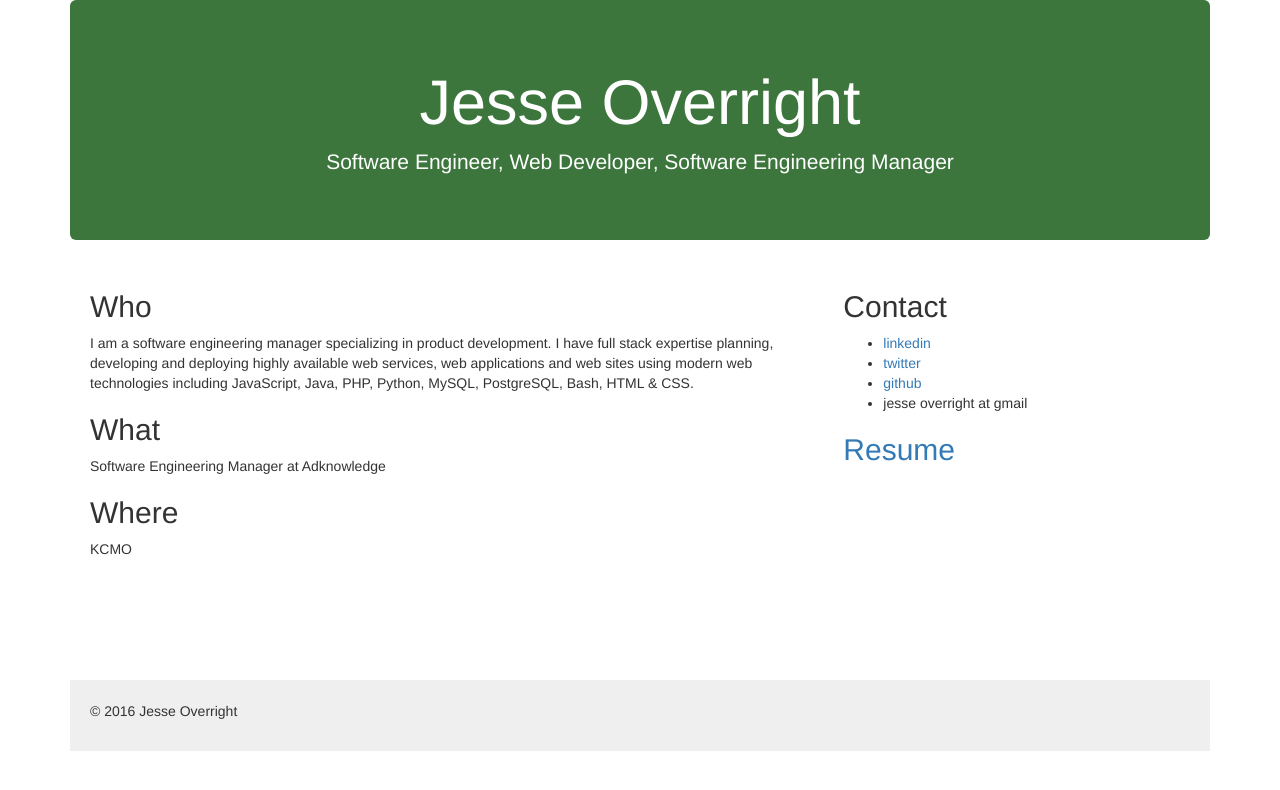
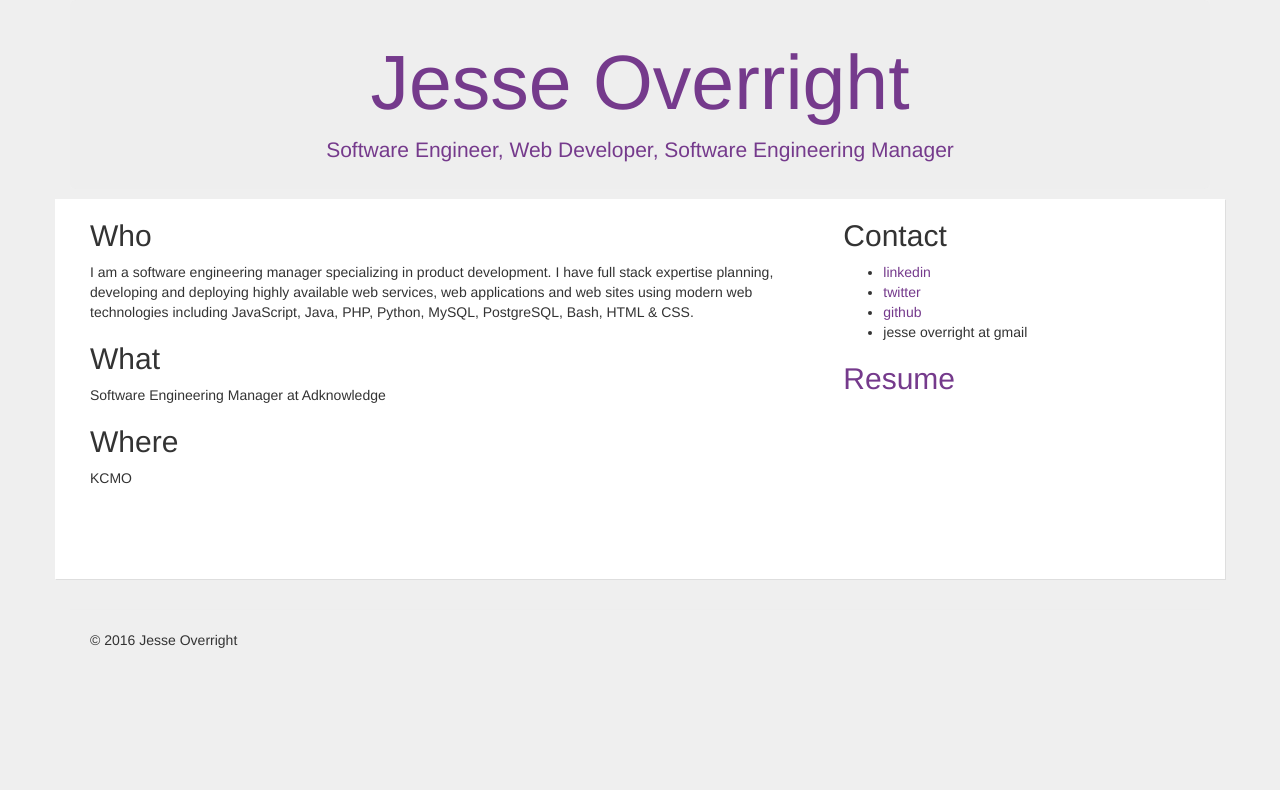
Before and after one commit to jesseoverright/jesseoverright.github.io, a plain HTML site: page index.html in a window 1280 px wide. Drawn offline with nearby package versions, Linux system fonts and the light colour scheme.

Commit message:
Updated style

```diff
--- a/css/style.css
+++ b/css/style.css
@@ -1,7 +1,27 @@
+body {
+    background-color: #efefef;
+}
+
+a {
+    color: #753a8c;
+}
+
 .jumbotron {
     text-align: center;
-    background-color: #3c763d;
-    color: #fff;
+    color: #753a8c;
+    padding: 20px 10px 10px;
+    margin-bottom: 10px;
+}
+
+.jumbotron h1 {
+    font-size: 77px;
+}
+
+.row {
+    background-color: #fff;
+    box-shadow: 1px 1px #dedede;
+    padding: 0 20px 30px;
+    min-height: 380px;
 }
 
 .footer {
@@ -10,8 +30,3 @@
   border-top: 1px solid #eee;
   background-color: #efefef;
 }
-
-.row {
-    padding: 0 20px;
-    min-height: 380px;
-}
```
